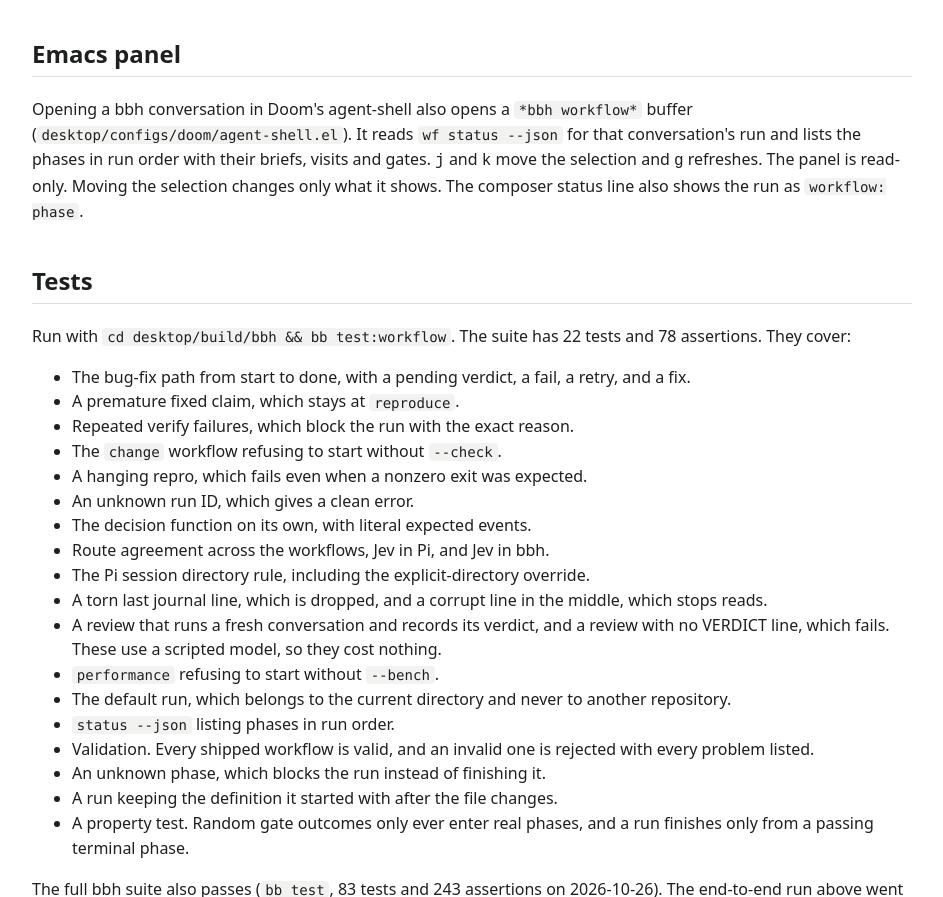
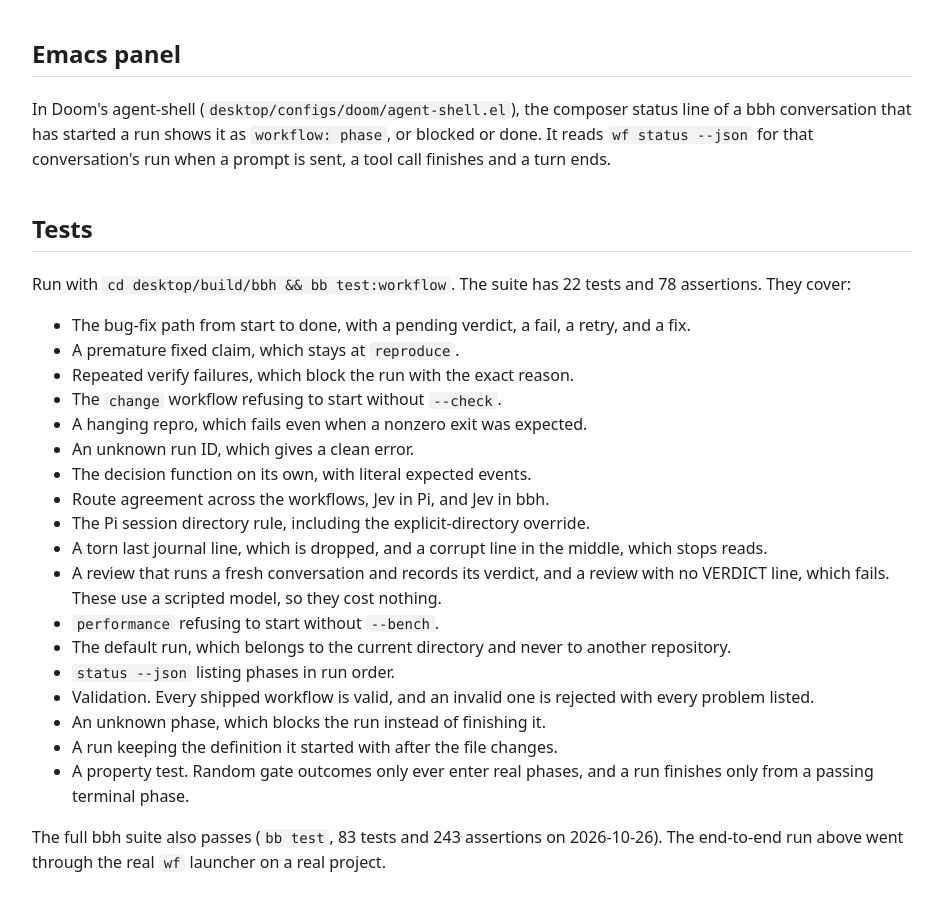
Before and after one commit to doueng/guix, a plain HTML site: page desktop/build/bbh/docs/workflows.html in a window 1280 px wide. Shown: the part 6109-7006 px from the top of the page, without its empty margins (168-1111 px from the left). Drawn offline with Linux system fonts and the light colour scheme.

Commit message:
bbh emacs: remove the workflow side panel
The *bbh workflow* side window listing the run phases is gone, with its mode,
keys, render and show/toggle commands. The composer header keeps its
workflow: phase label, now read into a variable on the shell. Loading
agent-shell.el again, as a Doom reload does, kills a live panel buffer and
unbinds the old commands.

```diff
--- a/desktop/build/bbh/docs/workflows.html
+++ b/desktop/build/bbh/docs/workflows.html
@@ -197,7 +197,7 @@ run is done</pre>
 <p>The test <code>routes-match-the-jev-classifiers</code> fails when the two classifier lists differ from the workflow routes plus the manual list. The manual routes are <code>pr_workflow</code>, <code>skill_work</code>, and <code>other</code>. <code>pr_workflow</code> stays manual on purpose, since there are no pull requests. A manual route has no workflow, so the agent does the work directly and says so.</p>
 
 <h2 id='panel'>Emacs panel</h2>
-<p>Opening a bbh conversation in Doom's agent-shell also opens a <code>*bbh workflow*</code> buffer (<code>desktop/configs/doom/agent-shell.el</code>). It reads <code>wf status --json</code> for that conversation's run and lists the phases in run order with their briefs, visits and gates. <kbd>j</kbd> and <kbd>k</kbd> move the selection and <kbd>g</kbd> refreshes. The panel is read-only. Moving the selection changes only what it shows. The composer status line also shows the run as <code>workflow: phase</code>.</p>
+<p>In Doom's agent-shell (<code>desktop/configs/doom/agent-shell.el</code>), the composer status line of a bbh conversation that has started a run shows it as <code>workflow: phase</code>, or blocked or done. It reads <code>wf status --json</code> for that conversation's run when a prompt is sent, a tool call finishes and a turn ends.</p>
 
 <h2 id='tests'>Tests</h2>
 <p>Run with <code>cd desktop/build/bbh &amp;&amp; bb test:workflow</code>. The suite has 22 tests and 78 assertions. They cover:</p>
```
Also changed, not shown: desktop/build/bbh/docs/super-agent.html (+2 -2 lines), 5 other files.
